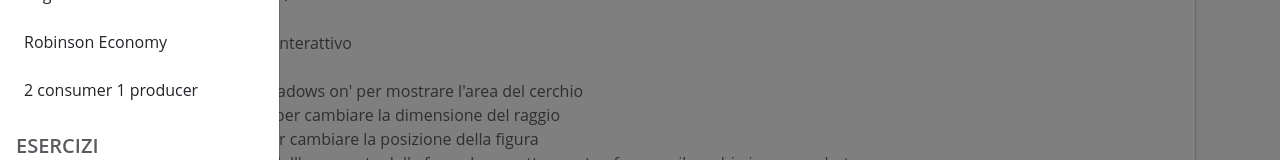
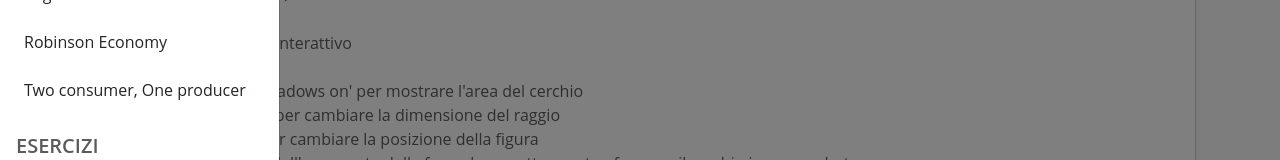
Before and after one commit to AntikGhalt/int-mic, a Next.js app: page / in a window 1280 px wide. Both pictures are taken after a click on the button 27 px from the left and 28 px from the top of the page. Shown: the part 274-434 px from the top of the page. Built offline with nearby package versions, Linux system fonts and the light colour scheme.

Commit message:
Nome pagina visualizzato in menù

```diff
--- a/components/Layout/Layout.js
+++ b/components/Layout/Layout.js
@@ -89,7 +89,7 @@ const Layout = ({ children }) => {
                   href="/modelli/twoconsumers_oneproducer"
                   className={`d-block rounded p-2 ${styles.hoverRed}`}
                 >
-                  2 consumer 1 producer
+                  Two consumer, One producer
                 </Link>
               </li>
             </ul>
--- a/lib/mock-db.json
+++ b/lib/mock-db.json
@@ -28,7 +28,7 @@
             "\\[ \\displaystyle p = \\frac{p_1}{p_2} = \\frac{a \\omega_{21} + b \\omega_{22}}{(1-a)\\omega_{11} + (1-b)\\omega_{12}} \\]",
             "\\[ \\displaystyle  \\frac{w}{p} = \\lambda \\left( \\frac{T_{2}\\Bigl(1 - \\frac{a+b}{2}\\Bigr)}{1 + \\frac{1-\\lambda}{\\lambda}(a\\varepsilon_{1} + b\\varepsilon_{2})} \\right)^{\\lambda-1} \\]"
         ],
-        "title": "Two consumer one producer",
+        "title": "Two consumer, one producer",
         "description": "Analizziamo un modello con due consumatori e un produttore, utilizzando vettori per rappresentare le interazioni economiche.<br/><br/><strong>Prezzi di equilibrio:</strong> <br/><br/> &nbsp;&nbsp;&nbsp;&nbsp; &nbsp;&nbsp;&nbsp;&nbsp;{mathFormula1}<br/><br/><strong>Economy with 2 consumers and production:</strong><br/><br/> &nbsp;&nbsp;&nbsp;&nbsp; &nbsp;&nbsp;&nbsp;&nbsp;{mathFormula2}",
         "defaultEmbedUrl": "https://www.desmos.com/calculator/5uqaldlwet?embed",
         "newTabUrl": "https://www.desmos.com/calculator/5uqaldlwet?embed",
```
